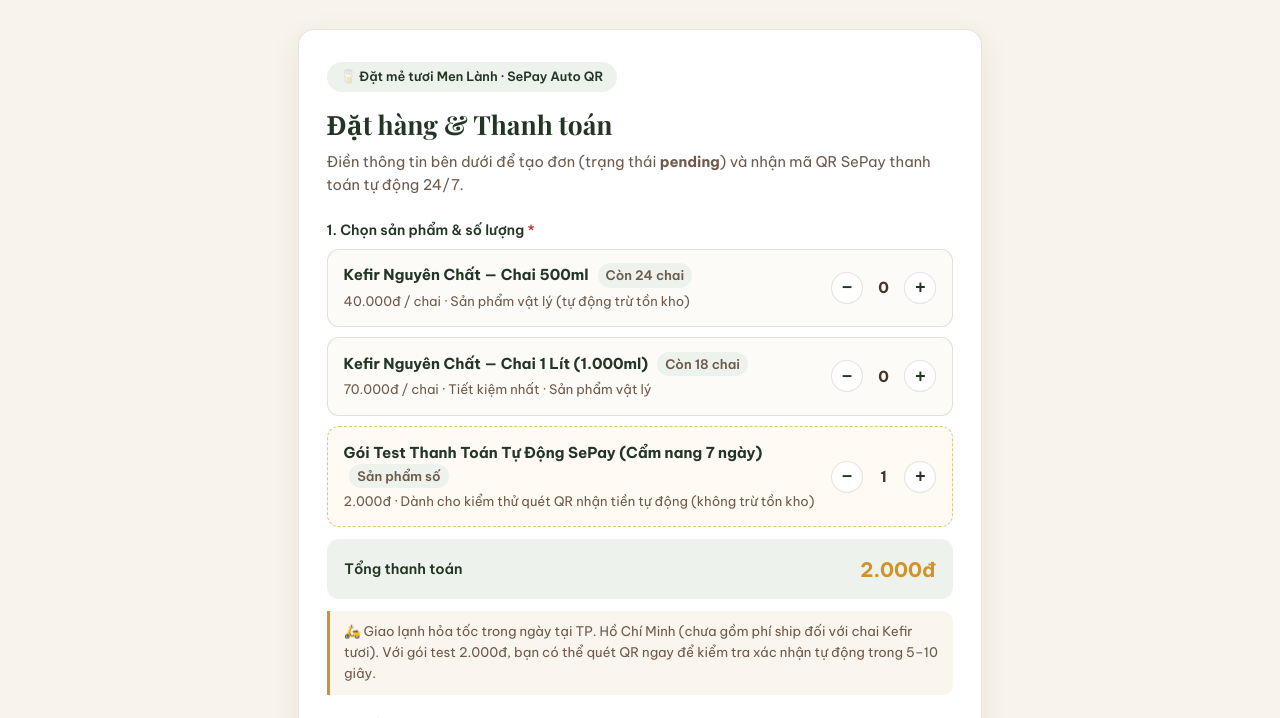
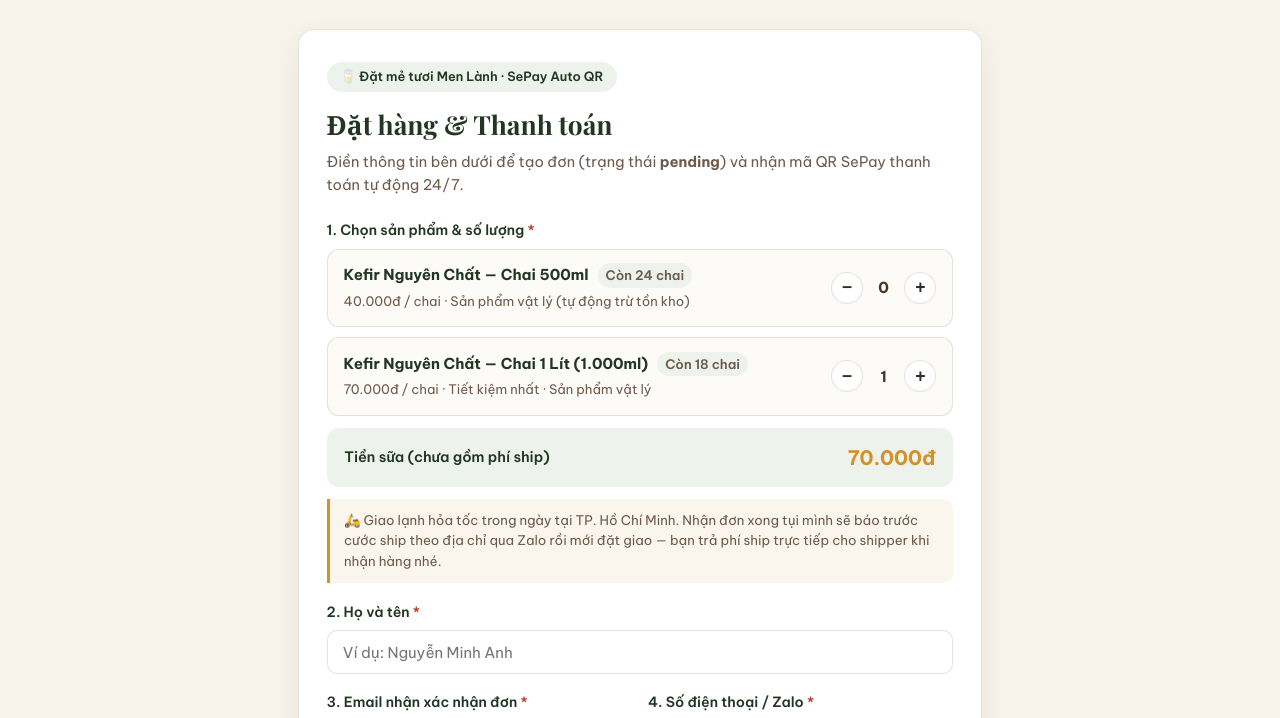
Before and after one commit to ncthanh2809/menlahn-landing, a plain HTML site: page thanh-toan/index.html in a window 1280 px wide. Shown: the part 71-789 px from the top of the page. Drawn offline with nearby package versions, Linux system fonts and the light colour scheme.

Commit message:
chore: remove proof folder, re-enable /admin PIN lock, remove test item from /thanh-toan

```diff
--- a/thanh-toan/index.html
+++ b/thanh-toan/index.html
@@ -418,32 +418,20 @@
               </div>
               <div class="qty-control">
                 <button type="button" class="qty-btn" onclick="changeQty('p1000', -1)">−</button>
-                <span class="qty-value" id="qty-p1000">0</span>
+                <span class="qty-value" id="qty-p1000">1</span>
                 <button type="button" class="qty-btn" onclick="changeQty('p1000', 1)">+</button>
               </div>
             </div>
 
-            <div class="item-row test-row">
-              <div class="item-info">
-                <strong>Gói Test Thanh Toán Tự Động SePay (Cẩm nang 7 ngày) <span class="stock-pill">Sản phẩm số</span></strong>
-                <span>2.000đ · Dành cho kiểm thử quét QR nhận tiền tự động (không trừ tồn kho)</span>
-              </div>
-              <div class="qty-control">
-                <button type="button" class="qty-btn" onclick="changeQty('pTest', -1)">−</button>
-                <span class="qty-value" id="qty-pTest">1</span>
-                <button type="button" class="qty-btn" onclick="changeQty('pTest', 1)">+</button>
-              </div>
-            </div>
-
-            <div class="error-msg" id="err-items">Vui lòng chọn ít nhất 1 sản phẩm.</div>
+            <div class="error-msg" id="err-items">Vui lòng chọn ít nhất 1 chai Kefir.</div>
 
             <div class="total-bar">
-              <span>Tổng thanh toán</span>
-              <strong id="totalDisplay">2.000đ</strong>
+              <span>Tiền sữa (chưa gồm phí ship)</span>
+              <strong id="totalDisplay">70.000đ</strong>
             </div>
 
             <div class="ship-note">
-              🛵 Giao lạnh hỏa tốc trong ngày tại TP. Hồ Chí Minh (chưa gồm phí ship đối với chai Kefir tươi). Với gói test 2.000đ, bạn có thể quét QR ngay để kiểm tra xác nhận tự động trong 5–10 giây.
+              🛵 Giao lạnh hỏa tốc trong ngày tại TP. Hồ Chí Minh. Nhận đơn xong tụi mình sẽ báo trước cước ship theo địa chỉ qua Zalo rồi mới đặt giao — bạn trả phí ship trực tiếp cho shipper khi nhận hàng nhé.
             </div>
           </div>
 
@@ -468,9 +456,9 @@
           </div>
 
           <div class="form-group">
-            <label class="field-label" for="custAddress">5. Địa chỉ giao hàng (TP.HCM) <span id="addrReqMark" style="color:var(--brown-light);font-weight:400;">(không bắt buộc với gói số)</span></label>
-            <input type="text" id="custAddress" placeholder="Số nhà, tên đường, phường, quận..." autocomplete="street-address">
-            <div class="error-msg" id="err-address">Vui lòng nhập địa chỉ giao hàng cho đơn Kefir tươi.</div>
+            <label class="field-label" for="custAddress">5. Địa chỉ giao hàng (TP.HCM) <span id="addrReqMark"><span class="req">*</span></span></label>
+            <input type="text" id="custAddress" placeholder="Số nhà, tên đường, phường, quận..." autocomplete="street-address" required>
+            <div class="error-msg" id="err-address">Vui lòng nhập địa chỉ giao hàng tại TP.HCM.</div>
           </div>
 
           <div class="form-group">
@@ -562,7 +550,7 @@
       { id: 3, key: 'pTest', name: 'Cẩm nang 7 ngày chăm ruột (Gói Test SePay)', type: 'digital', price: 2000, description: 'Tài liệu số & gói kiểm thử thanh toán QR tự động', stock_quantity: null, created_at: '23/11/2026 09:00:00' }
     ];
 
-    const qtyState = { p500: 0, p1000: 0, pTest: 1 };
+    const qtyState = { p500: 0, p1000: 1 };
     let pollTimer = null;
     let currentOrderCode = '';
 
@@ -600,19 +588,14 @@
     function updateSummary() {
       document.getElementById('qty-p500').textContent = qtyState.p500;
       document.getElementById('qty-p1000').textContent = qtyState.p1000;
-      document.getElementById('qty-pTest').textContent = qtyState.pTest;
-      const total = qtyState.p500 * 40000 + qtyState.p1000 * 70000 + qtyState.pTest * 2000;
+      const total = qtyState.p500 * 40000 + qtyState.p1000 * 70000;
       document.getElementById('totalDisplay').textContent = formatVND(total);
-
-      const hasPhysical = (qtyState.p500 + qtyState.p1000) > 0;
-      const mark = document.getElementById('addrReqMark');
-      mark.innerHTML = hasPhysical ? '<span class="req">*</span>' : '(không bắt buộc với gói số)';
     }
 
     function changeQty(key, delta) {
       qtyState[key] = Math.max(0, qtyState[key] + delta);
       updateSummary();
-      if (qtyState.p500 + qtyState.p1000 + qtyState.pTest > 0) {
+      if (qtyState.p500 + qtyState.p1000 > 0) {
         document.getElementById('err-items').classList.remove('show');
       }
     }
@@ -764,13 +747,13 @@
     document.getElementById('checkoutForm').addEventListener('submit', async function(e) {
       e.preventDefault();
 
-      const total = qtyState.p500 * 40000 + qtyState.p1000 * 70000 + qtyState.pTest * 2000;
+      const total = qtyState.p500 * 40000 + qtyState.p1000 * 70000;
       const name = document.getElementById('custName').value.trim();
       const email = document.getElementById('custEmail').value.trim();
       const phone = document.getElementById('custPhone').value.trim();
       const address = document.getElementById('custAddress').value.trim();
       const note = document.getElementById('custNote').value.trim();
-      const hasPhysical = (qtyState.p500 + qtyState.p1000) > 0;
+      const hasPhysical = true;
 
       let valid = true;
       if (total <= 0) {
@@ -805,7 +788,6 @@
       const items = [];
       if (qtyState.p500 > 0) items.push(`${qtyState.p500}x Kefir 500ml`);
       if (qtyState.p1000 > 0) items.push(`${qtyState.p1000}x Kefir 1 Lít`);
-      if (qtyState.pTest > 0) items.push(`${qtyState.pTest}x Gói Test SePay (Digital)`);
 
       currentOrderCode = 'ML' + Date.now().toString().slice(-5) + Math.floor(Math.random() * 10);
       const createdAt = nowVN();
```
Also changed, not shown: admin/index.html (+14 -6 lines), proof/sepay-2000d.jpg (deleted), 1 other file.
